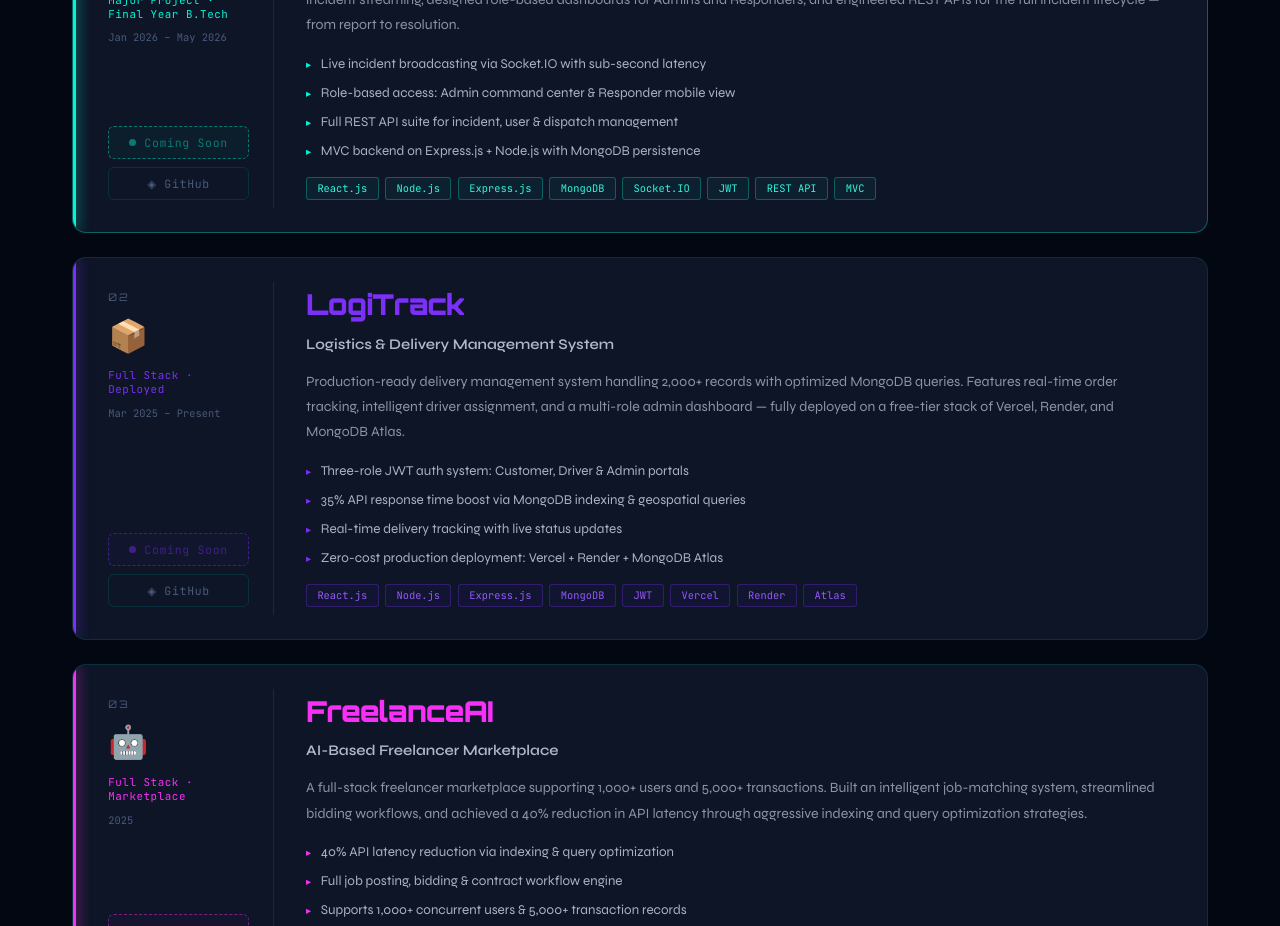
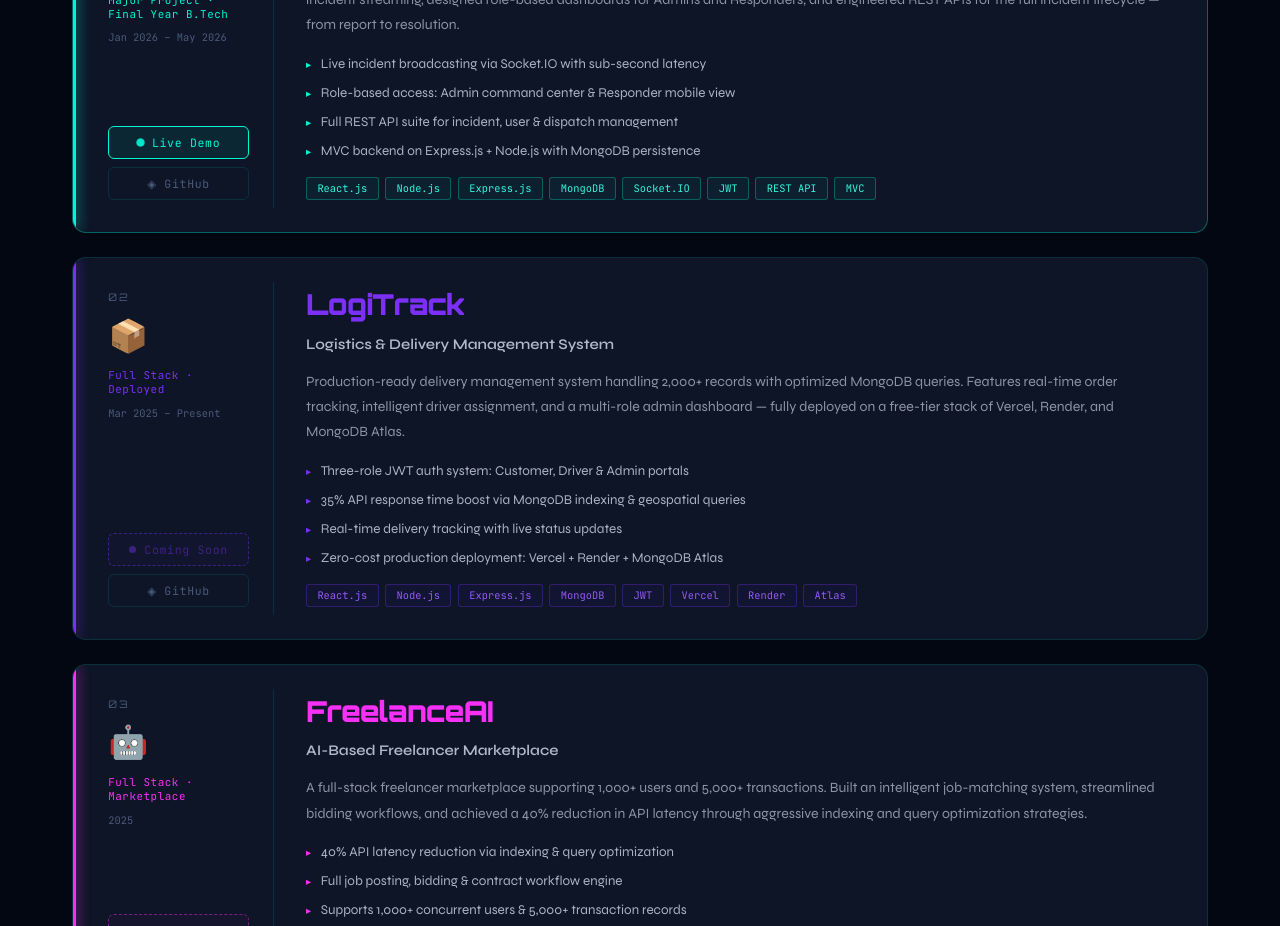
Before and after one commit to KameswaraSarma9/PortFolio-Dev, a React (Vite) app: page / in a window 1280 px wide. Shown: the part 2640-3566 px from the top of the page. Built offline with nearby package versions, Linux system fonts and the light colour scheme.

Commit message:
add ResQNet live link

```diff
--- a/src/components/Projects.jsx
+++ b/src/components/Projects.jsx
@@ -30,8 +30,8 @@ const projects = [
     ],
     tech: ['React.js', 'Node.js', 'Express.js', 'MongoDB', 'Socket.IO', 'JWT', 'REST API', 'MVC'],
     color: '#00f5d4',
-    liveUrl: null,
-    githubUrl: 'https://github.com/KameswaraSarma9',
+    liveUrl: 'https://resqnett-five.vercel.app/',
+    githubUrl: "https://github.com/KameswaraSarma9/PortFolio-Dev",
     icon: '🚨',
   },
   {
```
